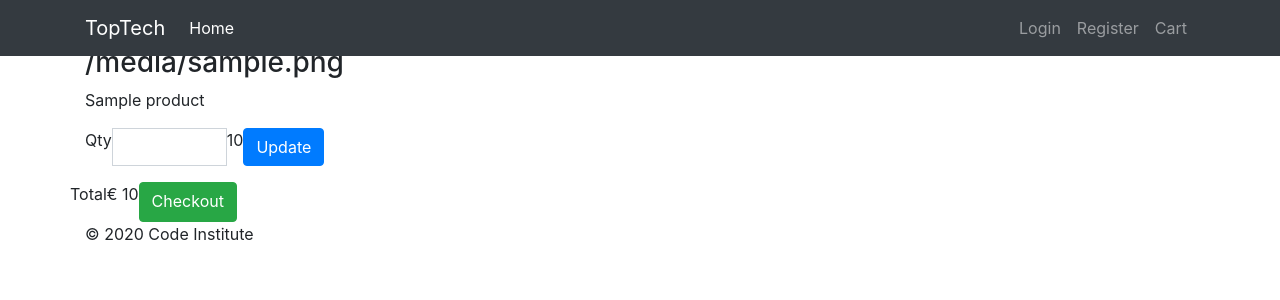
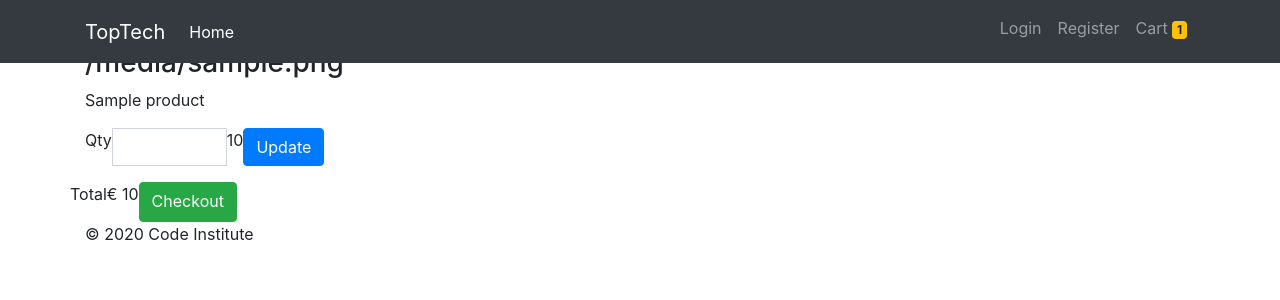
Before and after one commit to adrian80z/e-commerce, a Django app: template cart/templates/cart.html in a window 1280 px wide. Shown: the top 300 px of the page. Run offline with Django 3.2, Linux system fonts and the light colour scheme; the template is opened without the code that fills it: most values are stand-ins (such as "Sample title", 1, 10 or a date in 2020); grey boxes marked "Sample" are stand-in pictures; some libraries are stand-ins or nearby versions.

Commit message:
link and counter for view_cart added

```diff
--- a/templates/base.html
+++ b/templates/base.html
@@ -50,7 +50,11 @@
                     </li>
                     {% endif %}
                     <li class="nav-item">
-                        <a class="nav-link" href="#">Cart</a>
+                        <a class="nav-link" href="{% url 'view_cart' %}"><i class="fa fa-shipping-cart"></i>Cart
+                            {% if product_count > 0 %}
+                            <label class="badge badge-warning">{{ product_count }}</label>
+                            {% endif %}
+                        </a>
                     </li>
                 </ul>
             </div>
@@ -69,8 +73,8 @@
     </div>
     {% endif %}
     <div class="container">
-        <form class="form-inline my-2 my-lg-0">
-            <input class="form-control mr-sm-2" type="search" placeholder="Search" aria-label="Search">
+        <form action="{% url 'search' %}" method="get">
+            <input type="text" name="q">
             <button class="btn btn-outline-success my-2 my-sm-0" type="submit">Search</button>
         </form>
         {% block content %} {% endblock %}
```
